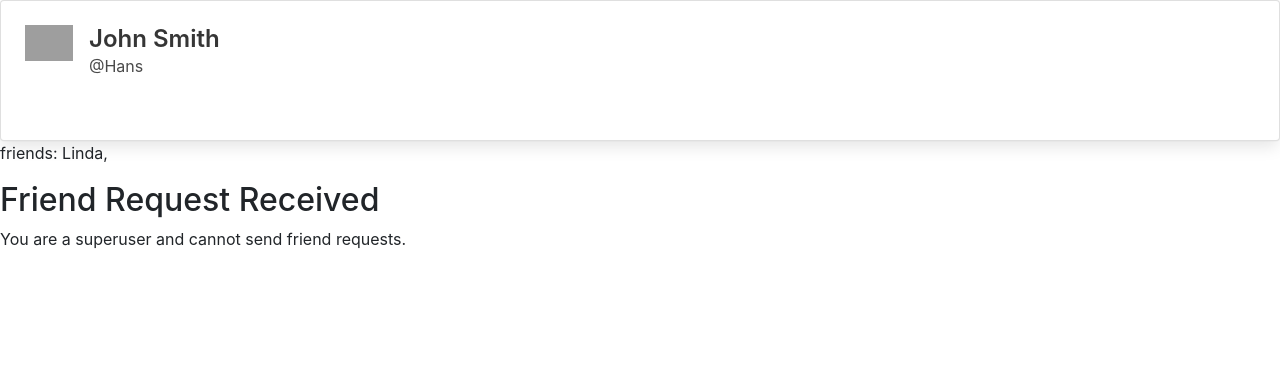
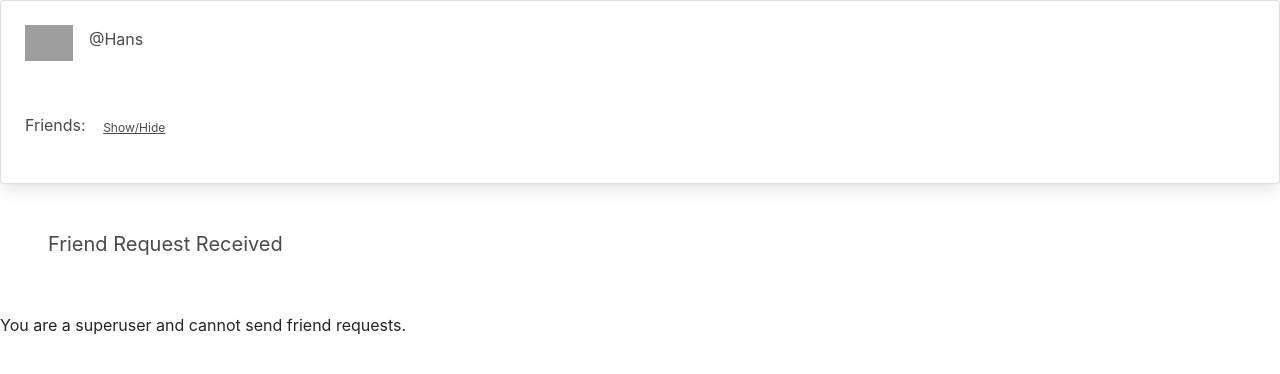
Before and after one commit to Dee-McG/LGBTQ-Networking-Platform, a Django app: page /profile/user/2/ in a window 1280 px wide. Shown: the part 72-446 px from the top of the page. Run offline with Django 4.2, Linux system fonts and the light colour scheme; a user stored in the database is signed in; data comes from the database, SQL or seed files in the repository; both versions use the stored data as it was after the commit; parts of the project's set-up code (start-up, migrations or seed data) failed here and were passed over; some libraries are stand-ins or nearby versions; grey boxes are pictures that could not be loaded.

Commit message:
added style to firend list and function to change name to profile

```diff
--- a/profiles/forms.py
+++ b/profiles/forms.py
@@ -1,17 +1,37 @@
 from django import forms
+from django.contrib.auth.models import User
 from .models import Profile
 
 
 class ProfileForm(forms.ModelForm):
-    """form to create a profile"""
+    """Form to create/edit a profile"""
+    first_name = forms.CharField(max_length=30, required=False)
+    last_name = forms.CharField(max_length=30, required=False)
+
     class Meta:
         model = Profile
-        fields = ['job_title', 'location', 'about', 'skills', 'image']
-
+        fields = [
+            'first_name',
+            'last_name',
+            'job_title',
+            'location',
+            'about',
+            'skills',
+            'image',
+            ]
         labels = {
-            "job_title": "Job title",
+            "first_name": "First Name",
+            "last_name": "Last Name",
+            "job_title": "Job Title",
             "location": "Location",
             "about": "About",
             "skills": "Skills",
-            "Profile Picture": "image"
+            "image": "Profile Picture"
         }
+
+    def save(self, commit=True):
+        user = self.instance.user
+        user.first_name = self.cleaned_data['first_name']
+        user.last_name = self.cleaned_data['last_name']
+        user.save()
+        return super().save(commit=commit)
--- a/profiles/templates/profile.html
+++ b/profiles/templates/profile.html
@@ -19,7 +19,7 @@
         </div>
         <div class="media-content">
           <p class="title is-4">
-            John Smith
+            {{ profile.user.first_name }} {{ profile.user.last_name }}
             {% if request.user == profile.user %}
             <!-- Trigger/Open The Modal -->
             <button id="myBtn" class="no-style" aria-label="Edit Profile Page">
@@ -32,46 +32,59 @@
       </div>
 
       <div class="content">
-        {% if profile.job_title != 'Unspecified' %}
-        <p>
-            <strong>{{profile.job_title}}</strong>
-            {% if profile.location != 'Unspecified' %}
-             - {{profile.location}}
+        <p>Friends:
+          <button class="button is-text is-small" id="friendListToggle">Show/Hide</button>
+        </p>
+        <ul id="friendList" class="is-hidden">
+          {% for friend in profile.friends.all %}
+            <li class="is-flex is-align-items-center is-justify-content-space-between">
+              <div class="is-flex is-align-items-center">
+                <figure class="image is-32x32">
+                  {% if friend.profile.image %}
+                    <img src="{{ friend.profile.image.url }}" alt="{{ friend.user.username }}'s profile picture" class="is-rounded">
+                  {% else %}
+                    <img src="https://bulma.io/images/placeholders/96x96.png" alt="Placeholder image" class="is-rounded">
                   {% endif %}
+                </figure>
+                <div class="ml-2">
+                  <p class="mb-1">
+                    <strong>{{ friend.user.username }}</strong>
                   </p>
-        {% endif %}
-        {% if profile.about %}
-        {{profile.about|safe}}
-        {% endif %}
+                  <p class="mb-1">
+                    <strong>Job Title:</strong> {{ friend.user.profile.job_title }}
+                  </p>
+                  <p class="mb-1">
+                    <strong>Location:</strong> {{ friend.user.profile.location }}
+                  </p>
+                </div>
+              </div>
+            </li>
+          {% endfor %}
+        </ul>
       </div>
     </div>
 </div>
 
-<p>friends:
-    {% for friend in profile.friends.all %}
-      {{ friend.user.username }},
-    {% endfor %}
-</p>
-
-
-<h2>Friend Request Received</h2>
+<div class="section">
+    <h2 class="subtitle">Friend Request Received</h2>
     {% if user == profile.user %}
         {% if friend_request_received %}
-        <ul>
+            <ul class="notification">
                 {% for friend_request in friend_request_received %}
                 <li>{{ friend_request.from_user.user.username }} sent you a friend request</li>
                 <form method="POST" action="{% url 'accept_friend_request' friend_request.id %}">
                     {% csrf_token %}
-                <button type="submit">Accept</button>
+                    <button class="button is-success is-small" type="submit">Accept</button>
                 </form>
                 <form action="{% url 'deny_friend_request' friend_request.id %}" method="POST">
                     {% csrf_token %}
-                <button type="submit">Deny</button>
+                    <button class="button is-danger is-small" type="submit">Deny</button>
                 </form>
                 {% endfor %}
             </ul>
         {% endif %}
     {% endif %}
+</div>
 
 {% if user != profile.user %}
     {% if not profile in user.profile.friends.all %}
@@ -81,7 +94,7 @@
                     {% if not profile in user.profile.sent_requests.all %}
                         <form method="POST" action="{% url 'send_friend_request' profile.user.username %}">
                             {% csrf_token %}
-                            <button type="submit">Send request</button>
+                            <button class="button is-primary is-small" type="submit">Send request</button>
                         </form>
                     {% else %}
                         <p>You already have a pending friend request sent to this user.</p>
@@ -90,11 +103,11 @@
                     <p>You have received a friend request from this user.</p>
                     <form method="POST" action="{% url 'accept_friend_request' friend_request.id %}">
                         {% csrf_token %}
-                        <button type="submit">Accept</button>
+                        <button class="button is-success is-small" type="submit">Accept</button>
                     </form>
                     <form action="{% url 'deny_friend_request' friend_request.id %}" method="POST">
                         {% csrf_token %}
-                        <button type="submit">Deny</button>
+                        <button class="button is-danger is-small" type="submit">Deny</button>
                     </form>
                 {% endif %}
             {% endwith %}
@@ -105,7 +118,7 @@
         {% if not remove_friend_clicked %}
             <form method="POST" action="{% url 'remove_friend' profile.user.profile.pk %}">
                 {% csrf_token %}
-                <button type="submit">Remove friend</button>
+                <button class="button is-danger is-small" type="submit">Remove friend</button>
             </form>
         {% endif %}
         {% if remove_friend_clicked %}
@@ -148,20 +161,28 @@
   var span = document.getElementsByClassName("close")[0];
 
   // When the user clicks on the button, open the modal
-    btn.onclick = function () {
+  btn.onclick = function() {
     modal.style.display = "block";
   }
 
   // When the user clicks on <span> (x), close the modal
-    span.onclick = function () {
+  span.onclick = function() {
     modal.style.display = "none";
   }
 
   // When the user clicks anywhere outside of the modal, close it
-    window.onclick = function (event) {
+  window.onclick = function(event) {
     if (event.target == modal) {
       modal.style.display = "none";
     }
   }
+
+  // To open and close the friends list
+  const friendListToggle = document.getElementById('friendListToggle');
+  const friendList = document.getElementById('friendList');
+
+  friendListToggle.addEventListener('click', function() {
+    friendList.classList.toggle('is-hidden');
+  });
 </script>
 {% endblock %}
--- a/profiles/views.py
+++ b/profiles/views.py
@@ -6,7 +6,6 @@
 from django.views.generic import TemplateView, UpdateView
 from django.contrib.auth.decorators import login_required
 from .models import Profile, FriendRequest
-#from .models import ProfileForm
 from .forms import ProfileForm
 from django.contrib.auth.mixins import UserPassesTestMixin, LoginRequiredMixin
 
```
Also changed, not shown: db.sqlite3 (added). Lines whose indentation alone changed are shown as unchanged.
